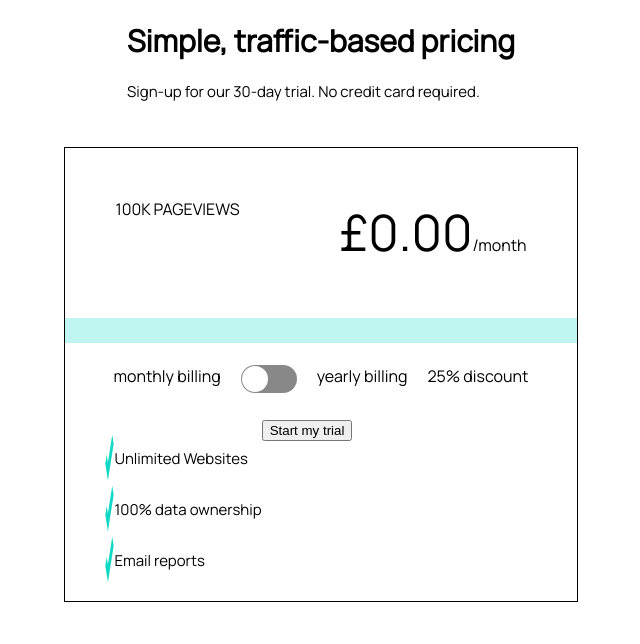
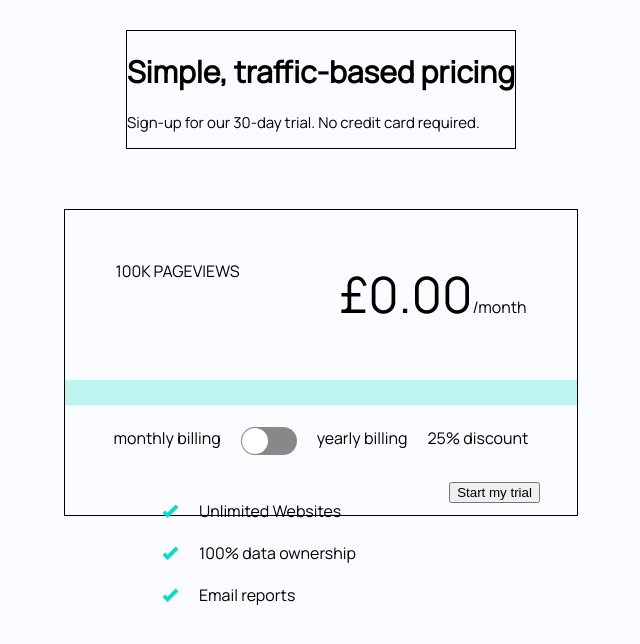
Before and after one commit to 11ma/pricing-component, a React (Create React App) app: page / in a window 1280 px wide. Shown: the top 644 px of the page, without its empty margins (319-959 px from the left). Built offline with nearby package versions, Linux system fonts and the light colour scheme.

Commit message:
changed background and info layout

```diff
--- a/src/App.js
+++ b/src/App.js
@@ -1,15 +1,7 @@
 import PricingComponent from "./components/PricingComponent";
 
-import { Container, Intro } from "./modules/App.module.scss";
+import "./modules/App.module.scss";
 
-const App = () => (
-  <div className={Container}>
-    <div className={Intro}>
-      <h1>Simple, traffic-based pricing</h1>
-      <p>Sign-up for our 30-day trial. No credit card required.</p>
-    </div>
-    <PricingComponent />
-  </div>
-);
+const App = () => <PricingComponent />;
 
 export default App;
--- a/src/components/PricingComponent.js
+++ b/src/components/PricingComponent.js
@@ -4,6 +4,7 @@ import checkMark from "../images/icon-check.svg";
 
 import {
   Container,
+  Intro,
   PricingBody,
   InfoBody,
   InfoText,
@@ -14,6 +15,10 @@ const texts = ["Unlimited Websites", "100% data ownership", "Email reports"];
 
 const PricingComponent = () => (
   <div className={Container}>
+    <div className={Intro}>
+      <h1>Simple, traffic-based pricing</h1>
+      <p>Sign-up for our 30-day trial. No credit card required.</p>
+    </div>
     <div className={PricingBody}>
       <Pricing />
       <div className={InfoBody}>
--- a/src/modules/App.module.scss
+++ b/src/modules/App.module.scss
@@ -2,21 +2,5 @@
 
 body {
   font-family: "Manrope", sans-serif;
+  background-color: hsl(230, 100%, 99%);
 }
-
-.Container {
-  display: flex;
-  flex-direction: column;
-  justify-content: center;
-  align-items: center;
-
-  .Intro {
-    h1 {
-      font-size: 30px;
-      font-weight: 800;
-    }
-    p {
-      font-size: 15px;
-    }
-  }
-}
--- a/src/modules/PricingComponent.module.scss
+++ b/src/modules/PricingComponent.module.scss
@@ -5,6 +5,7 @@
   align-items: center;
 
   .Intro {
+    border: 1px solid black;
     h1 {
       font-size: 30px;
       font-weight: 800;
@@ -16,11 +17,12 @@
 
   .PricingBody {
     border: 1px solid black;
-    // padding: 10px;
+    // padding: 50px;
   }
 
   .InfoBody {
     display: flex;
+    justify-content: space-around;
   }
 
   .InfoText {
@@ -30,11 +32,17 @@
 
   .InfoText > * {
     display: flex;
+    align-items: center;
+  }
+
+  .InfoText,
+  li > * {
+    margin: 10px;
   }
 
   .InfoText,
   img {
-    font-size: 15px;
+    height: 15px;
   }
 }
 
```
